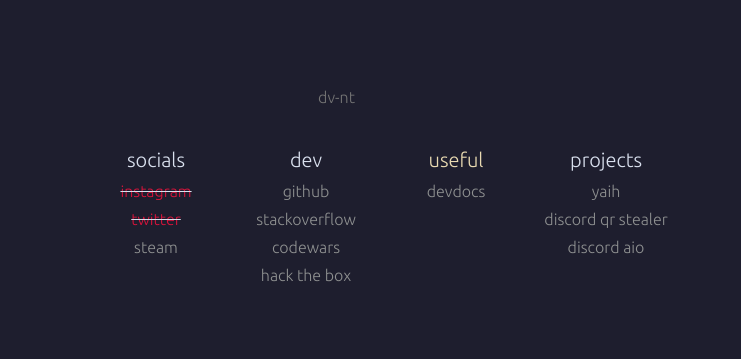
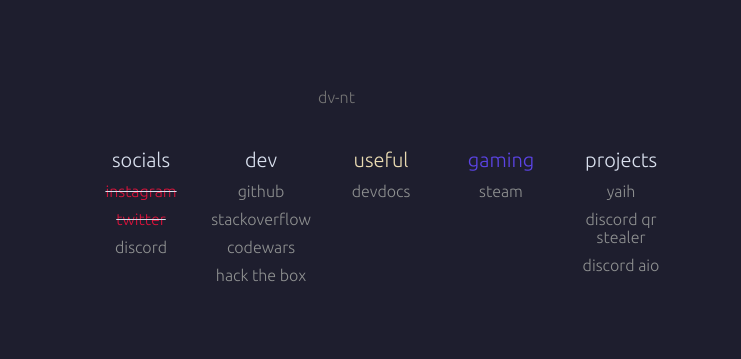
Before and after one commit to bcmeireles/dv-nt.github.io, a plain HTML site: page index.html in a window 1280 px wide. Shown: the part 115-474 px from the top of the page, 539-1280 px from the left. Drawn offline with Linux system fonts and the light colour scheme.

Commit message:
Update index.html
new category gaming
added discord

```diff
--- a/index.html
+++ b/index.html
@@ -32,9 +32,9 @@
                 <div class="category">
                     <div class="links">
                         <li class="title">socials</li>
-                        <li><s><a style="color:crimson" target="_blank" target="_blank" href="https://instagram.com/">instagram</a></s></li>
-                        <li><s><a style="color:crimson" target="_blank" href="https://twitter.com/">twitter</a></s></li>
-                        <li><a target="_blank" href="https://steamcommunity.com/id/dv-nt">steam</a></li>
+                        <li><s><a style="color:crimson">instagram</a></s></li>
+                        <li><s><a style="color:crimson">twitter</a></s></li>
+                        <li><a target="_blank" href="https://discord.com/users/746168098184495195">discord</a></li>
                     </div>
                 </div>
 
@@ -57,6 +57,15 @@
 
                 <div class="category">
                     <div class="links">
+                        <li class="title"><a style="color: #5c44e6">gaming</a></li>
+                        <li><a target="_blank" href="https://steamcommunity.com/id/dv-nt">steam</a></li>
+                    </div>
+                </div>
+
+
+
+                <div class="category">
+                    <div class="links">
                         <li class="title">projects</li>
                         <li><a target="_blank" href="https://github.com/dv-nt/Yet-Another-Image-Host">yaih</a></li>
                         <li><a target="_blank" href="https://github.com/dv-nt/Discord-QR-Stealer">discord qr stealer</a></li>
```
